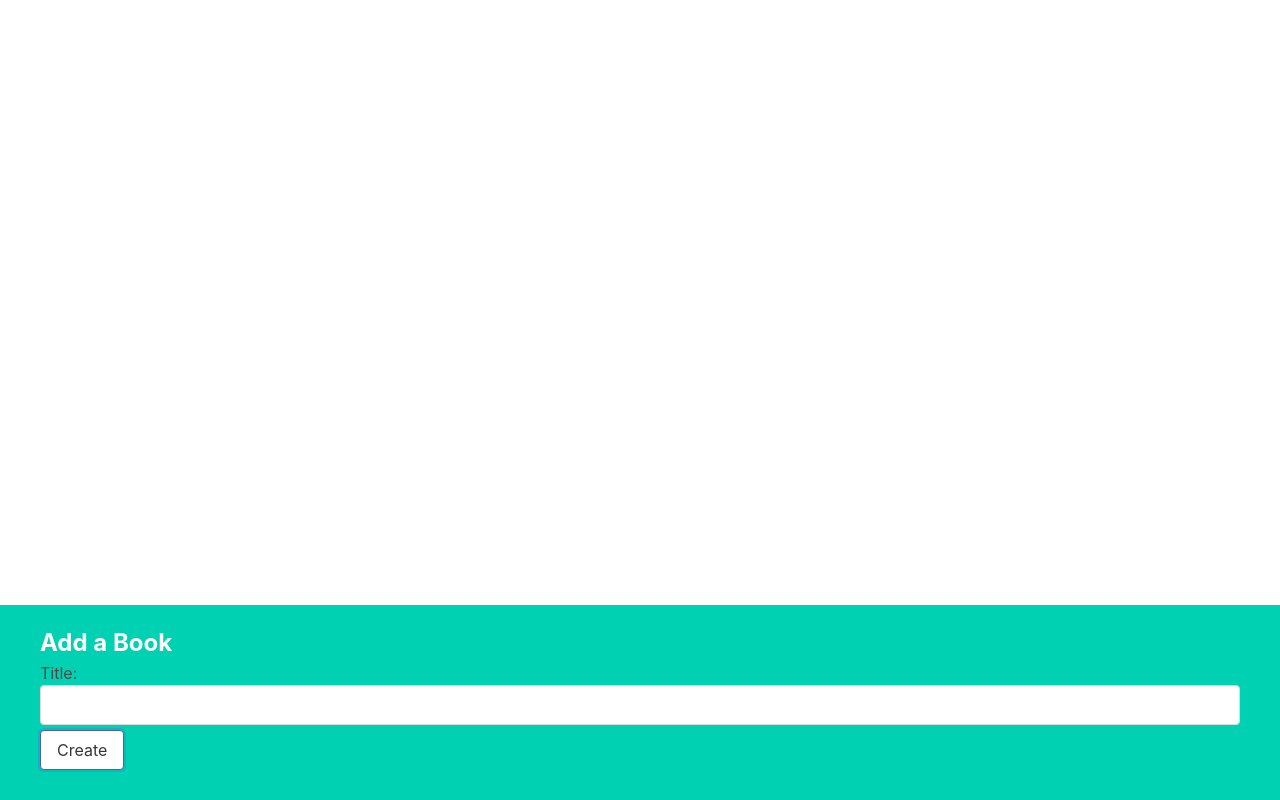
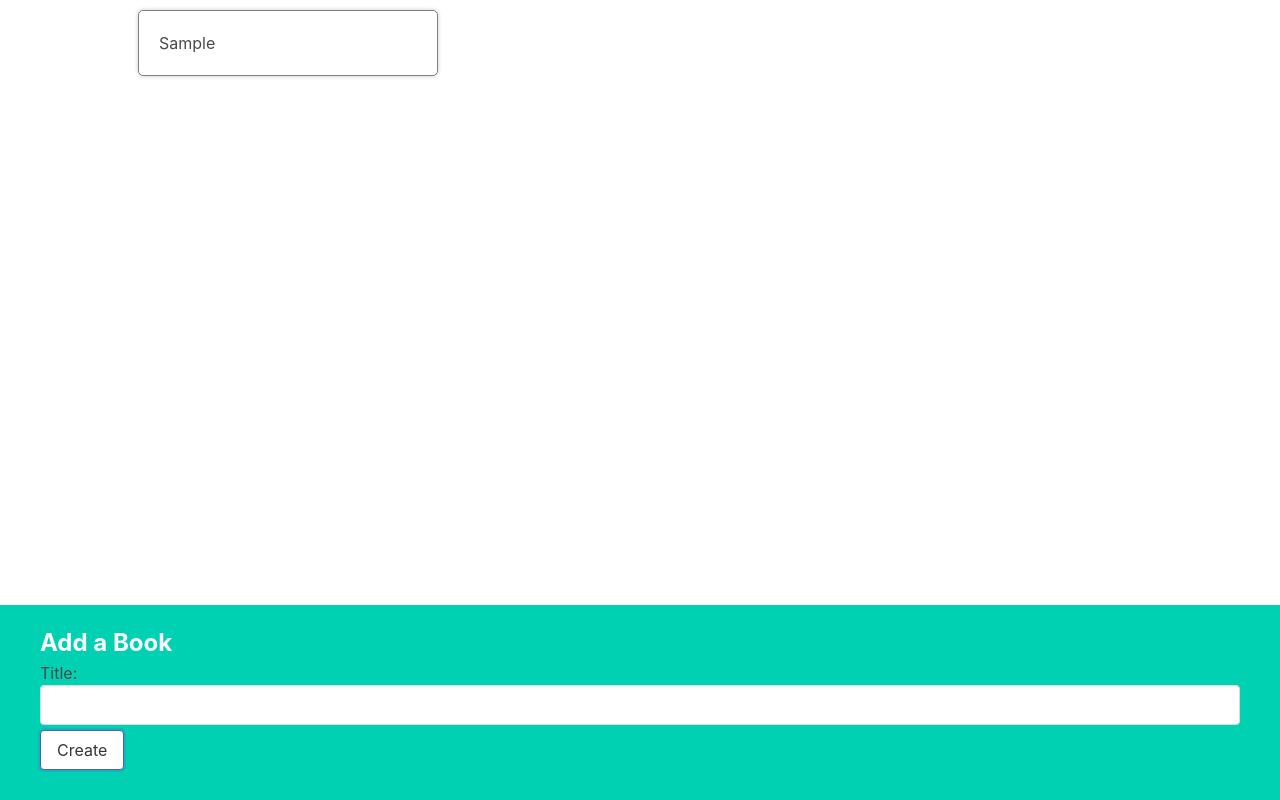
Before and after one commit to Stamich47/book-list, a React (Create React App) app: page / in a window 1280 px wide. Both pictures are taken after typing "Sample" into the empty fields and a click on the button "Create". Built offline with nearby package versions, Linux system fonts and the light colour scheme.

Commit message:
Add functionality to BookList and BookShow comp. Display book title on screen.

```diff
--- a/src/App.js
+++ b/src/App.js
@@ -1,15 +1,20 @@
 import { useState } from "react";
 import BookCreate from "./components/BookCreate";
+import BookList from "./components/BookList";
 
 function App() {
   const [books, setBooks] = useState([]);
 
   const handleCreateBook = (title) => {
-    setBooks((prevBooks) => [...prevBooks, { title }]);
+    const generateID = Math.round(Math.random() * 9999);
+
+    const updatedBooks = [...books, { id: generateID, title }];
+    setBooks(updatedBooks);
   };
 
   return (
-    <div>
+    <div className="app">
+      <BookList books={books} />
       <BookCreate onCreateBook={handleCreateBook} />
     </div>
   );
--- a/src/components/BookList.js
+++ b/src/components/BookList.js
@@ -1,7 +1,9 @@
-export default function BookList() {
-  return (
-    <div>
-      <h1>Book List</h1>
-    </div>
-  );
+import BookShow from "./BookShow";
+
+export default function BookList({ books }) {
+  const renderedBooks = books.map((book) => (
+    <BookShow key={book.id} book={book} />
+  ));
+
+  return <div className="book-list">{renderedBooks}</div>;
 }
--- a/src/components/BookShow.js
+++ b/src/components/BookShow.js
@@ -1,7 +1,3 @@
-export default function BookShow() {
-  return (
-    <div>
-      <h1>Show a Book</h1>
-    </div>
-  );
+export default function BookShow({ book }) {
+  return <div className="book-show">{book.title}</div>;
 }
```
